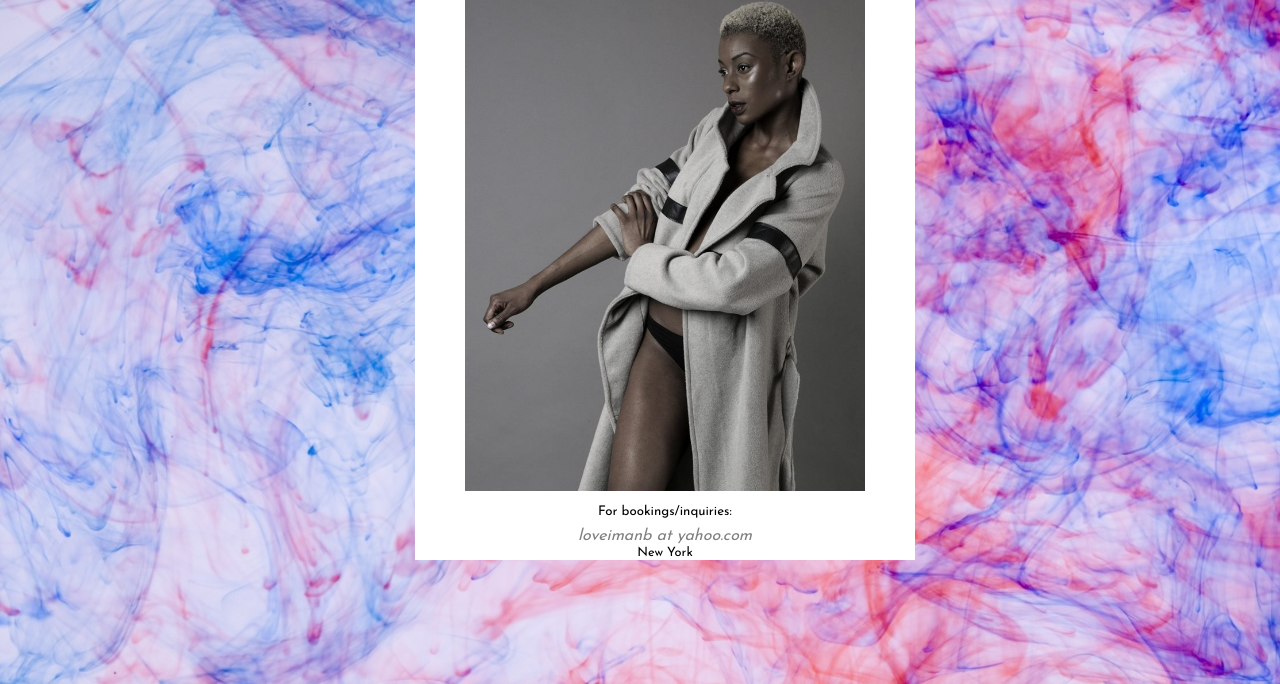
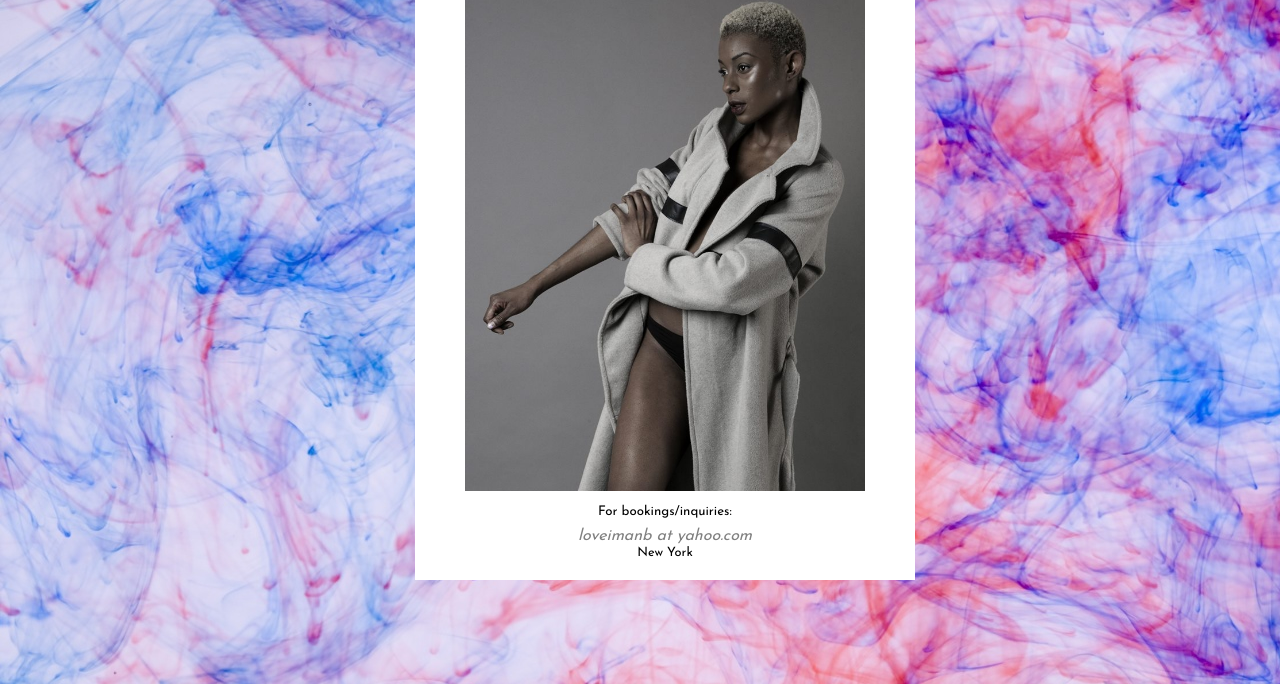
Before and after one commit to arcoiris/static_iman, a plain HTML site: page index.html in a window 1280 px wide. Shown: the part 116-800 px from the top of the page. Drawn offline with Linux system fonts and the light colour scheme.

Commit message:
Add padding to bottom of box

```diff
--- a/css/style.css
+++ b/css/style.css
@@ -53,6 +53,10 @@ a {
   float: right;
 }
 
+#location{
+  padding-bottom: 20px;
+}
+
 h5 {
   margin: 10px;
 }
--- a/index.html
+++ b/index.html
@@ -13,7 +13,7 @@
 		  	<img src="assets/black_and_white.jpg" border="0" alt="photo_iman.jpg" width="400" height="551"/>
 				<h5>For bookings/inquiries:</h5>
 				<address><a href="mailto:loveimanb@yahoo.com">loveimanb at yahoo.com</a></address>
-				<small>New York</small>
+				<div id="location"><small>New York</small></div>
 			</div>
 			<div id="social_media">
 				<a href="http://loveimanb.tumblr.com"><img src="assets/tumblr.png" alt="tumblr"></a>
```
